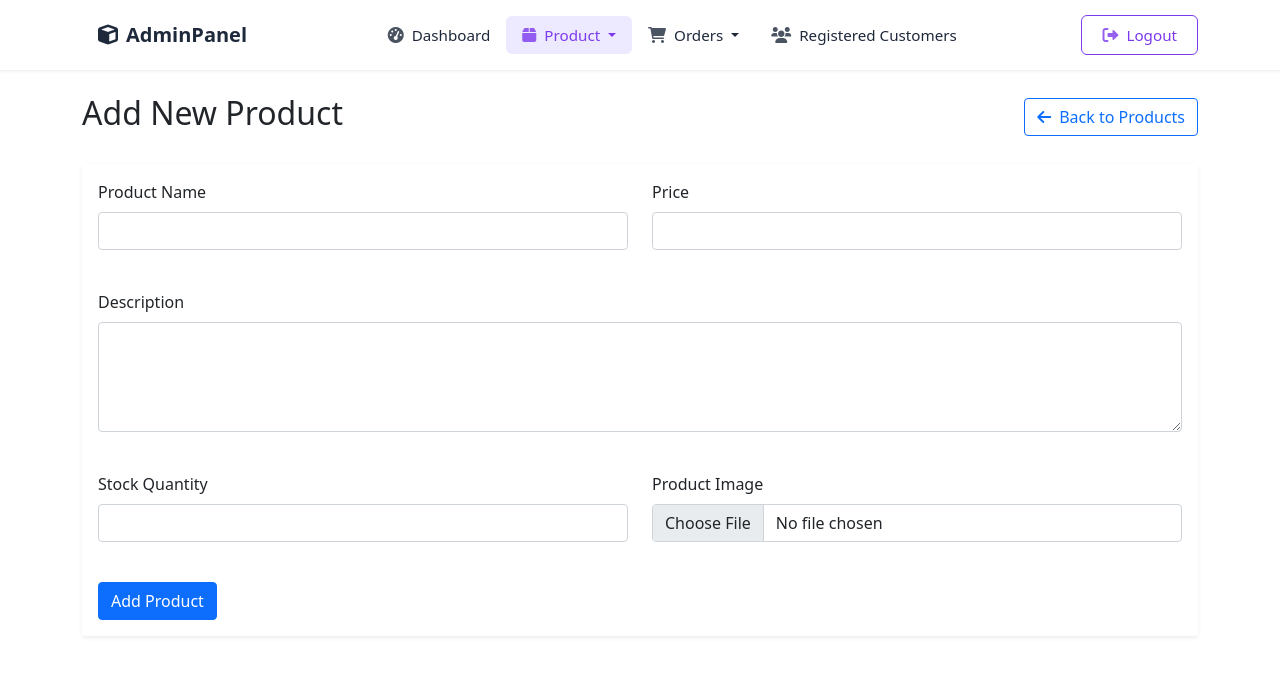
After one commit to Chigozie4378/emma_auto_online, a PHP site: page /admin/add_product in a window 1280 px wide. The commit adds this page. Shown: the top 676 px of the page. Run offline with PHP 8.4, Linux system fonts and the light colour scheme.

Commit message:
Admin login completed, Admin Navbar setup completed, Admin Scalfold completed

```diff
--- /dev/null
+++ b/admin/add_product.php
@@ -0,0 +1,59 @@
+<?php include 'includes/_header.php'; ?>
+
+<div class="container py-4">
+    <div class="d-flex justify-content-between align-items-center mb-4">
+        <h2>Add New Product</h2>
+        <a href="view_products.php" class="btn btn-outline-primary">
+            <i class="fas fa-arrow-left me-2"></i>Back to Products
+        </a>
+    </div>
+
+    <div class="card border-0 shadow-sm">
+        <div class="card-body">
+            <form action="" method="POST" enctype="multipart/form-data">
+                <div class="row g-4">
+                    <div class="col-md-6">
+                        <div class="mb-3">
+                            <label class="form-label">Product Name</label>
+                            <input type="text" class="form-control" name="name" required>
+                        </div>
+                    </div>
+
+                    <div class="col-md-6">
+                        <div class="mb-3">
+                            <label class="form-label">Price</label>
+                            <input type="number" class="form-control" name="price" step="0.01" required>
+                        </div>
+                    </div>
+
+                    <div class="col-md-12">
+                        <div class="mb-3">
+                            <label class="form-label">Description</label>
+                            <textarea class="form-control" name="description" rows="4"></textarea>
+                        </div>
+                    </div>
+
+                    <div class="col-md-6">
+                        <div class="mb-3">
+                            <label class="form-label">Stock Quantity</label>
+                            <input type="number" class="form-control" name="stock" required>
+                        </div>
+                    </div>
+
+                    <div class="col-md-6">
+                        <div class="mb-3">
+                            <label class="form-label">Product Image</label>
+                            <input type="file" class="form-control" name="image" accept="image/*">
+                        </div>
+                    </div>
+
+                    <div class="col-12">
+                        <button type="submit" class="btn btn-primary">Add Product</button>
+                    </div>
+                </div>
+            </form>
+        </div>
+    </div>
+</div>
+
+<?php include 'includes/_footer.php'; ?>
--- /dev/null
+++ b/admin/includes/_footer.php
@@ -0,0 +1,6 @@
+</div>
+
+<!-- Bootstrap 5 JS Bundle with Popper -->
+<script src="https://cdn.jsdelivr.net/npm/bootstrap@5.1.3/dist/js/bootstrap.bundle.min.js"></script>
+</body>
+</html>
--- /dev/null
+++ b/admin/includes/_header.php
@@ -0,0 +1,86 @@
+<?php
+include "../autoload/loader.php";
+$current_page = basename($_SERVER['PHP_SELF']);
+?>
+<!DOCTYPE html>
+<html lang="en">
+<head>
+    <meta charset="UTF-8">
+    <meta name="viewport" content="width=device-width, initial-scale=1.0">
+    <title>Admin Dashboard</title>
+    <!-- Bootstrap 5 CSS -->
+    <link href="https://cdn.jsdelivr.net/npm/bootstrap@5.1.3/dist/css/bootstrap.min.css" rel="stylesheet">
+    <!-- Font Awesome -->
+    <link rel="stylesheet" href="https://cdnjs.cloudflare.com/ajax/libs/font-awesome/6.0.0/css/all.min.css">
+    <!-- Custom CSS -->
+    <link rel="stylesheet" href="../assets/admin/css/admin-style.css">
+    <!-- Google Fonts -->
+    <link href="https://fonts.googleapis.com/css2?family=Inter:wght@400;450;500;600&display=swap" rel="stylesheet">
+</head>
+<body>
+
+<nav class="navbar navbar-expand-lg admin-navbar fixed-top">
+    <div class="container">
+        <a class="navbar-brand" href="dashboard">
+            <i class="fas fa-cube me-2"></i>AdminPanel
+        </a>
+        <button class="navbar-toggler" type="button" data-bs-toggle="collapse" data-bs-target="#navbarNav">
+            <span class="navbar-toggler-icon"></span>
+        </button>
+
+        <div class="collapse navbar-collapse" id="navbarNav">
+            <ul class="navbar-nav mx-auto">
+                <li class="nav-item">
+                    <a class="nav-link <?php echo ($current_page == 'dashboard.php') ? 'active-nav' : ''; ?>"
+                       href="dashboard">
+                        <i class="fas fa-tachometer-alt me-2"></i>Dashboard
+                    </a>
+                </li>
+
+                <li class="nav-item dropdown">
+                    <a class="nav-link dropdown-toggle <?php echo in_array($current_page, ['view_products.php', 'add_product.php', 'upload_product.php']) ? 'active-nav' : ''; ?>"
+                       href="#"
+                       role="button">
+                        <i class="fas fa-box me-2"></i>Product
+                    </a>
+                    <ul class="dropdown-menu">
+                        <li><a class="dropdown-item" href="view_products">View Products</a></li>
+                        <li><a class="dropdown-item" href="add_product">Add Product</a></li>
+                        <li><a class="dropdown-item" href="upload_product">Upload Product</a></li>
+                    </ul>
+                </li>
+
+                <li class="nav-item dropdown">
+                    <a class="nav-link dropdown-toggle <?php echo in_array($current_page, ['pending_orders.php', 'order_history.php']) ? 'active-nav' : ''; ?>"
+                       href="#"
+                       role="button">
+                        <i class="fas fa-shopping-cart me-2"></i>Orders
+                    </a>
+                    <ul class="dropdown-menu">
+                        <li><a class="dropdown-item" href="pending_orders">Pending Orders</a></li>
+                        <li><a class="dropdown-item" href="order_history">Order History</a></li>
+                    </ul>
+                </li>
+
+                <li class="nav-item">
+                    <a class="nav-link <?php echo ($current_page == 'customers.php') ? 'active-nav' : ''; ?>"
+                       href="customers">
+                        <i class="fas fa-users me-2"></i>Registered Customers
+                    </a>
+                </li>
+            </ul>
+
+            <ul class="navbar-nav">
+                <li class="nav-item">
+                    <a class="nav-link logout-btn" href="logout">
+                        <i class="fas fa-sign-out-alt me-2"></i>Logout
+                    </a>
+                </li>
+            </ul>
+        </div>
+    </div>
+</nav>
+
+<div style="padding-top: 70px;">
+
+</div>
--- /dev/null
+++ b/admin/logout.php
@@ -0,0 +1,5 @@
+<?php
+session_start();
+session_destroy();
+header("Location: login.php");
+exit();
--- /dev/null
+++ b/assets/admin/css/admin-style.css
@@ -0,0 +1,154 @@
+:root {
+    --primary-purple: #7c3aed;
+    --hover-purple: #6d28d9;
+    --light-purple: #ede9fe;
+    --text-dark: #1e293b;
+}
+
+.admin-navbar {
+    background: rgba(255, 255, 255, 0.95);
+    backdrop-filter: blur(10px);
+    box-shadow: 0 1px 3px rgba(0, 0, 0, 0.05);
+    padding: 0.75rem 0;
+    border-bottom: 1px solid rgba(0, 0, 0, 0.05);
+}
+
+.navbar-brand {
+    font-weight: 600;
+    color: var(--text-dark) !important;
+    font-size: 1.25rem;
+    padding: 0.5rem 1rem;
+}
+
+.nav-link {
+    color: var(--text-dark) !important;
+    font-size: 0.95rem;
+    padding: 0.5rem 1rem !important;
+    font-weight: 500;
+    transition: all 0.2s ease;
+}
+
+.nav-link:hover {
+    color: var(--primary-purple) !important;
+}
+
+.nav-link i {
+    font-size: 1rem;
+    opacity: 0.8;
+}
+
+.dropdown-menu {
+    border: 1px solid rgba(0, 0, 0, 0.05);
+    box-shadow: 0 4px 6px -1px rgba(0, 0, 0, 0.1), 0 2px 4px -1px rgba(0, 0, 0, 0.06);
+    border-radius: 0.5rem;
+    margin-top: 0.5rem;
+    padding: 0.5rem;
+    min-width: 200px;
+    font-family: 'Inter', sans-serif;
+}
+
+.dropdown-item {
+    padding: 0.6rem 1rem;
+    font-size: 0.9rem;
+    border-radius: 0.375rem;
+    color: var(--text-dark);
+    font-weight: 450;
+    letter-spacing: 0.01em;
+    transition: all 0.2s ease;
+}
+
+.dropdown-item:hover {
+    background-color: var(--light-purple);
+    color: var(--primary-purple);
+    font-weight: 500;
+    transform: translateX(3px);
+}
+
+.dropdown-menu li:not(:last-child) {
+    border-bottom: 1px solid rgba(0, 0, 0, 0.03);
+    margin-bottom: 2px;
+}
+
+.active-nav {
+    color: var(--primary-purple) !important;
+    background-color: var(--light-purple);
+    border-radius: 0.375rem;
+}
+
+/* Logout button styling */
+.nav-link.logout-btn {
+    color: var(--primary-purple) !important;
+    border: 1px solid var(--primary-purple);
+    border-radius: 0.375rem;
+    padding: 0.5rem 1.25rem !important;
+    margin-left: 1rem;
+}
+
+.nav-link.logout-btn:hover {
+    background-color: var(--primary-purple);
+    color: white !important;
+}
+
+/* Responsive adjustments */
+@media (max-width: 991.98px) {
+    .navbar-collapse {
+        padding: 1rem 0;
+    }
+
+    .dropdown-menu {
+        border: none;
+        box-shadow: none;
+        padding-left: 1.5rem;
+    }
+
+    .nav-link.logout-btn {
+        margin: 1rem 0;
+        text-align: center;
+    }
+}
+
+/* Remove previous hover styles and replace with these */
+.navbar-nav .nav-item.dropdown:hover .dropdown-menu,
+.navbar-nav .nav-item.dropdown .dropdown-menu:hover {
+    display: block;
+    opacity: 1;
+    visibility: visible;
+    transform: translateY(0);
+}
+
+.navbar-nav .nav-item.dropdown .dropdown-menu {
+    display: block !important;  /* Always keep the menu in DOM */
+    opacity: 0;
+    visibility: hidden;
+    transform: translateY(10px);
+    transition: all 0.2s ease-in-out;
+    margin-top: 0;
+}
+
+/* Add pointer events to prevent menu from disappearing */
+.dropdown:hover > .dropdown-menu {
+    pointer-events: auto;
+}
+
+.dropdown > .dropdown-menu {
+    pointer-events: none;
+}
+
+/* Ensure submenus are above other elements */
+.dropdown-menu {
+    z-index: 1000;
+}
+
+/* Mobile adjustments */
+@media (max-width: 991.98px) {
+    .navbar-nav .nav-item.dropdown .dropdown-menu {
+        opacity: 1;
+        visibility: visible;
+        transform: none;
+        display: none !important;
+    }
+
+    .navbar-nav .nav-item.dropdown.show .dropdown-menu {
+        display: block !important;
+    }
+}
--- a/autoload/loader.php
+++ b/autoload/loader.php
@@ -1,5 +1,7 @@
 <?php
+session_start();
 error_reporting(E_ERROR);
+
   function myAutoload($name){
     if (file_exists("./classes/".$name.".php")) {
       require_once "./classes/".$name.".php";
```
Also changed, not shown: admin/customers.php (added, +40 -0 lines), admin/dashboard.php (added, +49 -0 lines), admin/index.php (added, +9 -0 lines), admin/login.php (added, +60 -0 lines), admin/order_history.php (added, +39 -0 lines), admin/pending_orders.php (added, +40 -0 lines), admin/upload_product.php (added, +26 -0 lines), admin/view_products.php (added, +40 -0 lines), classes/Controllers/AuthController.php (+120 -0 lines), admin/product.php (added).
